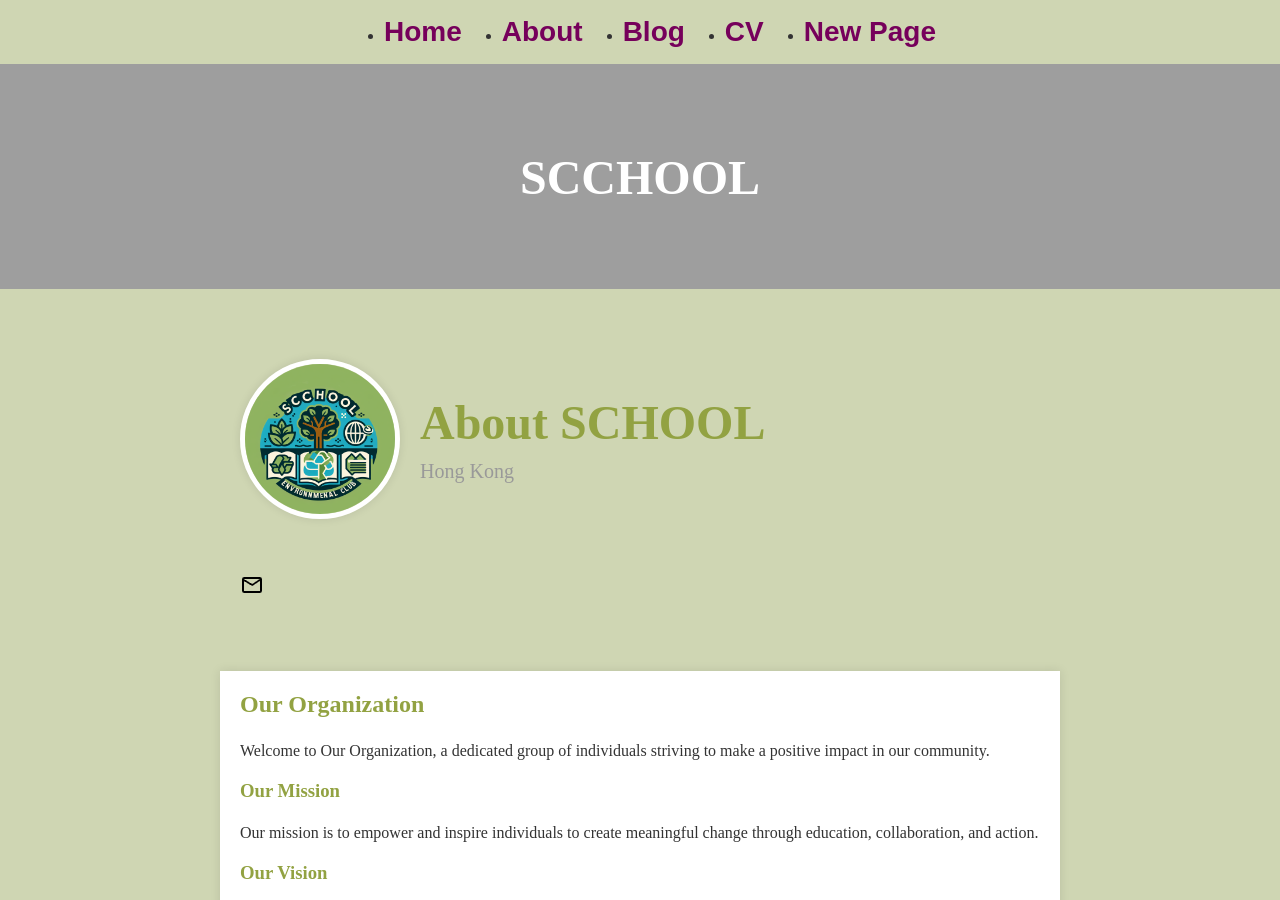
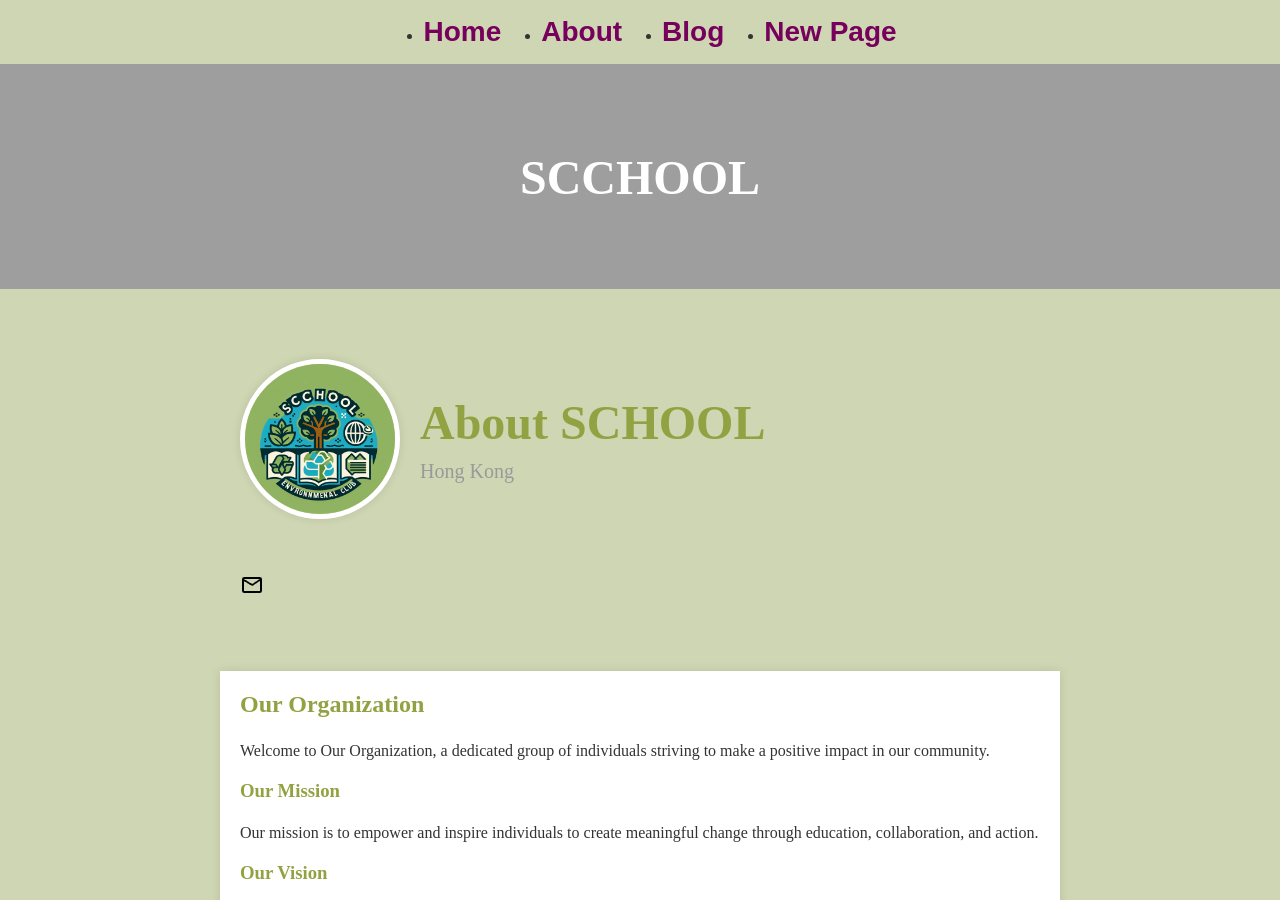
Before and after one commit to yuzuru1104/yuzuru1104.github.io, a Jekyll site: the page about.html, which Jekyll copies as it is, in a window 1280 px wide and 900 px high. Built offline with Jekyll 4.4.1, drawn with Linux system fonts in a browser that asks for light colours; some web fonts are replaced.

```diff
--- a/about.html
+++ b/about.html
@@ -20,8 +20,7 @@
         <li><a href="/about.html">About</a></li>
         <!-- blog 页面链接 -->
         <li><a href="/blog.html">Blog</a></li>
-        <!-- cv 页面链接 -->
-        <li><a href="/cv.html">CV</a></li>
+
         <!-- Add a new page link -->
         <li><a href="/new-page.html">New Page</a></li>
 
```
